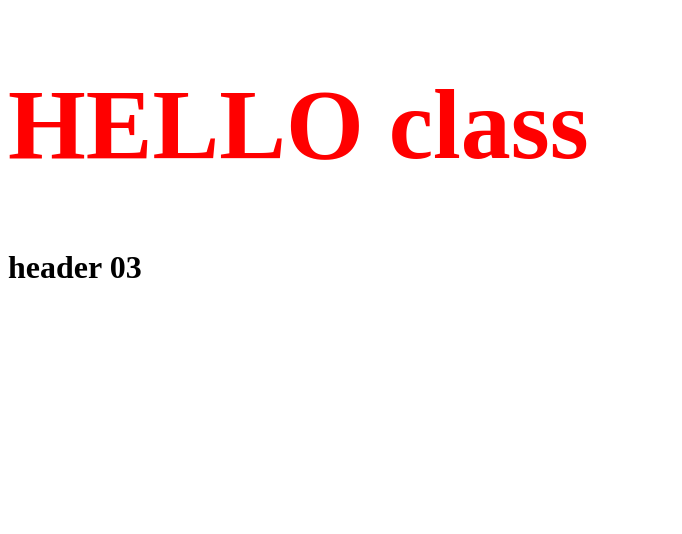
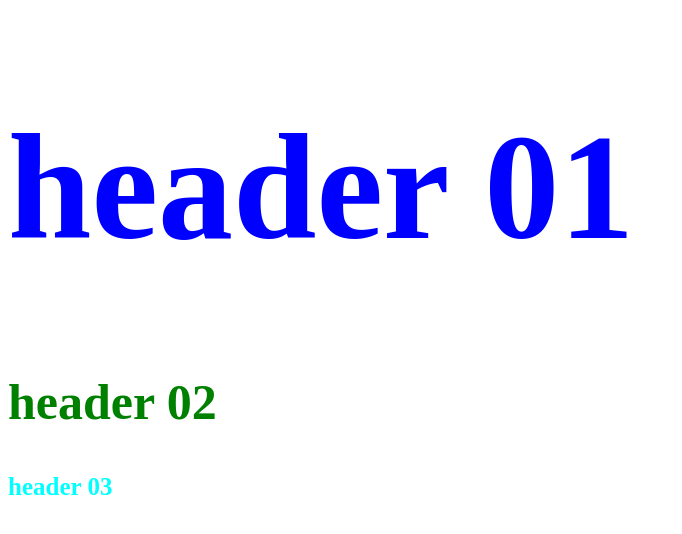
Before and after one commit to muhamad-design/my-website, a plain HTML site: page index.html in a window 1280 px wide. Shown: the whole page, without its empty margins (0-682 px from the left). Drawn offline with Linux system fonts and the light colour scheme.

Commit message:
Revert "create css file"
This reverts commit 8aceb55849a245f3bdd5f18b0a0e1327eed5af26.

```diff
--- a/index.html
+++ b/index.html
@@ -3,14 +3,22 @@
 <head>
 <title>Mohammad's website </title>
 
-<link rel="stylesheet" type="text/css" href="style.css">
+<style type="text/css">
+
+h1 {color: red; font-size: 150px;}
+
+h2 { color: green; font-size: 50px;}
+
+h3 {color: Aqua; font-size: 25px}
+
+</style>
 
 </head>
-
 <body>
 
-	<h1 class="uppercase hello" > <span>hello</span> class </h1>
-	<h1 class="hello ">header 03</h1>
+	<h1 style="color: blue; ">header 01</h1>
+	<h2>header 02</h2>
+	<h3>header 03</h3>
 
 </body>
 </html>
--- a/style.css
+++ /dev/null
@@ -1,11 +0,0 @@
-
-h1.uppercase.hello {
-	font-size: 100px;
-	color: red;
-}
-
-span {
-
-text-transform: uppercase;
-
-}
```
